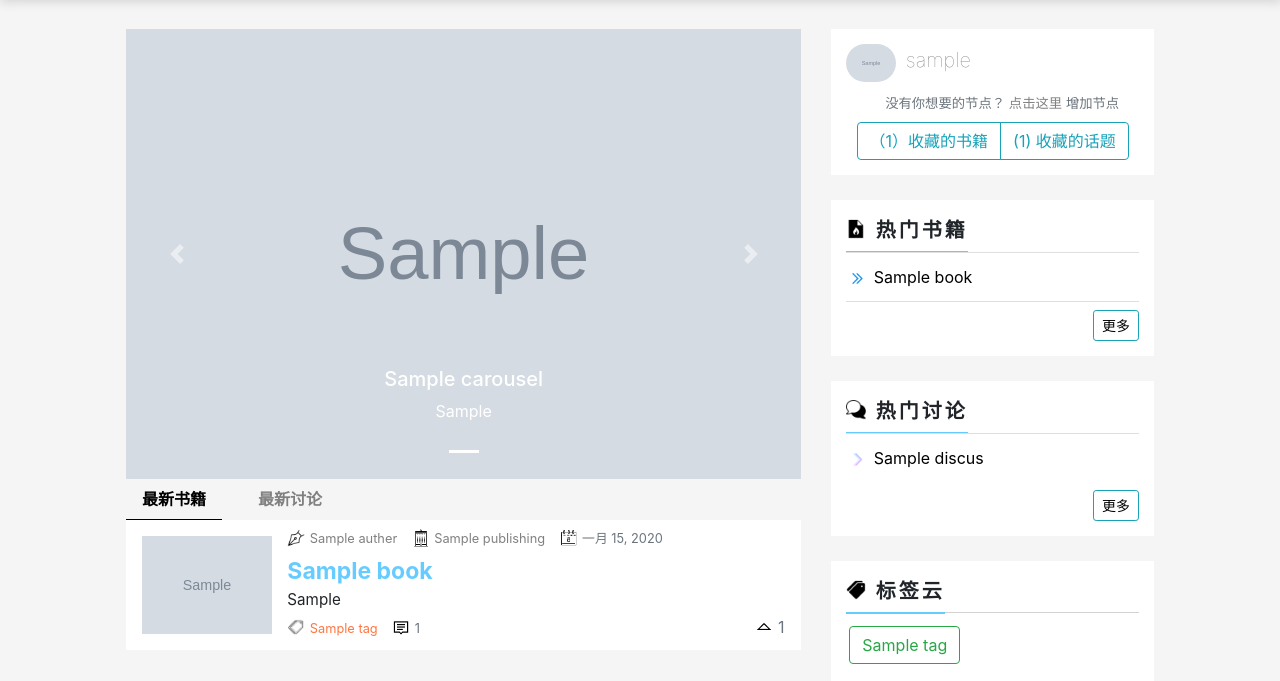
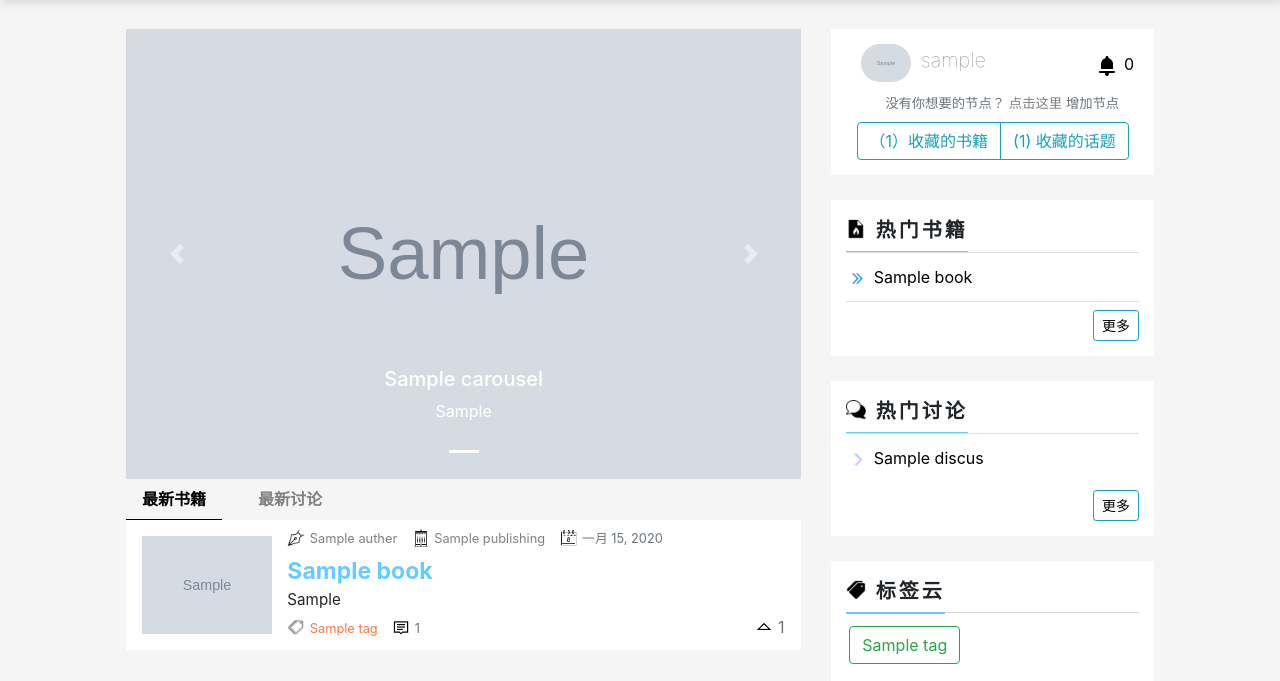
Before and after one commit to Arianxx/BookForum, a Django app: page / in a window 1280 px wide. Shown: the part 61-742 px from the top of the page. Run offline with Django 3.2, Linux system fonts and the light colour scheme; a user stored in the database is signed in; tables that the repository leaves empty hold one stand-in row (values such as "Sample post"); grey boxes marked "Sample" are stand-in pictures; data that the repository does not hold is empty; some libraries are stand-ins or nearby versions.

Commit message:
feat(discussion): add notification icon

```diff
--- a/Content/static/Content/css/right_nav.css
+++ b/Content/static/Content/css/right_nav.css
@@ -92,3 +92,23 @@
     text-decoration: none !important;
     color: grey;
 }
+
+.right_nav_unread_notify {
+    margin-top: 5px;
+    margin-right: 5px;
+    text-decoration: none;
+}
+
+.no-notify {
+    color: black
+}
+
+.has-notify{
+    color: #66ccff;
+    font-size: larger;
+}
+
+.unread_num {
+    display: inline-block;
+    margin-top: 3px;
+}
--- a/Discussion/signal.py
+++ b/Discussion/signal.py
@@ -10,6 +10,6 @@ def send_notification(sender, instance, created, **kwargs):
     if created:
         notify = Notification(sender=instance.user, instance=instance)
         notify.save()
-        notify.receivers.set((instance.reply_to if len(instance.reply_to) else []) + [instance.user])
+        notify.receivers.set((instance.reply_to if len(instance.reply_to.all()) else []) + [instance.user])
 
     return True
--- a/Discussion/templatetags/discussion_tags.py
+++ b/Discussion/templatetags/discussion_tags.py
@@ -69,6 +69,14 @@ def render_reply(reply):
     return mark_safe(re.sub(r'@\S*', lambda match: '<a href="' + reverse('User:user', kwargs={
         "slug": match.group()[1:]}) + '">@' + match.group()[1:] + '</a>', reply))
 
+@register.simple_tag()
+def unread_notifies_num(user):
+    """
+    得到user未读的通知数目
+    :param user: User实例
+    """
+    return len(user.receive_notifies.filter(is_read=False).all())
+
 
 @register.inclusion_tag('tag/show_discussions.html')
 def show_discussions(discussions_list):
--- a/templates/component/right_navs/profile_card.html
+++ b/templates/component/right_navs/profile_card.html
@@ -1,13 +1,19 @@
 {% load static %}
+{% load discussion_tags %}
 
 <!-- 个人资料边栏 -->
 <div class="profile_nav per_right_nav">
     {% if user.is_authenticated %}
         <div class="container">
             <div class="row">
-                <a class="right_nav_user_link" href="{% url 'User:user' slug=user.slug %}" >
+                <a class="right_nav_user_link col" href="{% url 'User:user' slug=user.slug %}" >
                     <img class="right_nav_user_avatar" src="{{ user.avatar.url }}"/>
                     <span class="right_nav_user_name align-content-center">{{ user.username }}</span>
+                </a>
+                {% unread_notifies_num user as unread_num %}
+                <a class="right_nav_unread_notify {% if unread_num == 0 %}no-notify{% else %}has-notify{% endif %}" href="#">
+                    <img class="right_nav_unread_icon" src="{% static 'Content/img/icon/notify.png' %}" />
+                    <span class="unread_num">{{ unread_num }}</span>
                 </a>
             </div>
             <div class="row mt-2 ml-1 justify-content-center">
```
Also changed, not shown: Content/static/Content/img/icon/notify.png (added), Discussion/migrations/0006_auto_20180906_2335.py (added).
